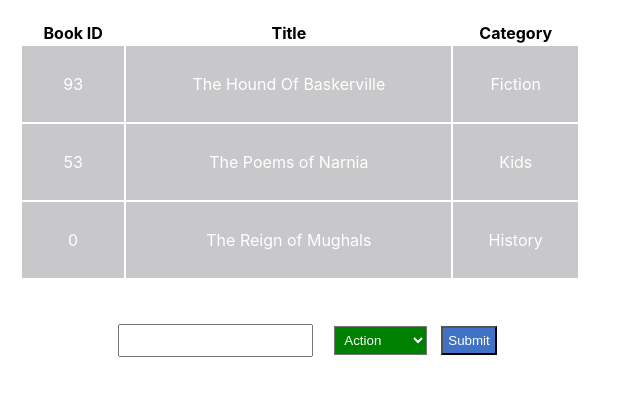
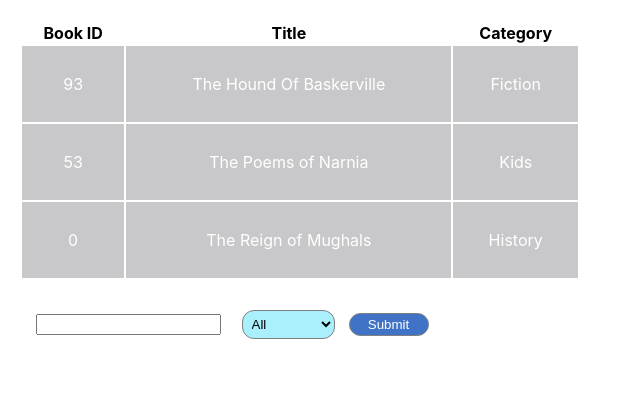
Before and after one commit to Abhigyan001/Bookstore_redux, a React (Create React App) app: page / in a window 1280 px wide. Shown: the top 396 px of the page, without its empty margins (0-640 px from the left). Built offline with nearby package versions, Linux system fonts and the light colour scheme.

Commit message:
Make the BooksForm component stateful

```diff
--- a/src/containers/BooksForm.js
+++ b/src/containers/BooksForm.js
@@ -1,52 +1,85 @@
 import React from 'react';
-import styled from 'styled-components';
-
-const INPUT = styled.input`
-  padding: 7px;
-  margin: 2% 3%;
-  margin-left: -15%;
-`;
-
-const SELECT = styled.select`
-  padding: 5px;
-  background: green;
-  color:white;
-  margin-right: 2%;
-`;
+import { connect } from 'react-redux';
+import PropTypes from 'prop-types';
+import { createBook } from '../actions/index';
 
 const categories = [
+  'All',
   'Action',
   'Biography',
   'History',
   'Horror',
   'Kids',
   'Learning',
-  'Sci-Fi',
+  'Sci-Fi'
 ];
 
 class BooksForm extends React.Component {
   constructor(props) {
     super(props);
     this.state = {
+      id: Math.floor(Math.random() * 1000),
       title: '',
       category: categories[0],
     };
+    this.handleChange = this.handleChange.bind(this);
+    this.handleSubmit = this.handleSubmit.bind(this);
+  }
+
+  handleChange(e) {
+    if (e.target.name === 'title') {
+      this.setState({
+        title: e.target.value,
+      });
+    } else if (e.target.name === 'category') {
+      this.setState({
+        category: e.target.value,
+      });
+    }
+  }
+
+  handleSubmit(e) {
+    const { title } = this.state;
+    const { createBook } = this.props;
+    e.preventDefault();
+    if (title) {
+      createBook(this.state);
+      this.reset();
+    }
+  }
+
+  reset() {
+    this.setState({
+      id: Math.ceil(Math.random() * 1000),
+      title: '',
+      category: categories[0],
+    });
   }
 
   render() {
     const { title, category } = this.state;
     return (
-      <form className="inputForm">
-        <INPUT type="text" value={title} />
-        <SELECT name="category" value={category}>
+      <form onSubmit={this.handleSubmit} className="inputForm">
+        <input name="title" type="text" value={title} onChange={this.handleChange} />
+        <select name="category" value={category} onChange={this.handleChange}>
           {categories.map(category => (
             <option key={category}>{category}</option>
           ))}
-        </SELECT>
-        <button type="submit"> Submit </button>
+        </select>
+        <button className="button2" type="submit"> Submit </button>
       </form>
     );
   }
 }
 
-export default BooksForm;
+BooksForm.propTypes = {
+  createBook: PropTypes.func.isRequired,
+};
+
+const mapDispatchToProps = dispatch => ({
+  createBook: book => {
+    dispatch(createBook(book));
+  },
+});
+
+export default connect(null, mapDispatchToProps)(BooksForm);
--- a/src/index.css
+++ b/src/index.css
@@ -37,6 +37,18 @@ code {
   text-align: center;
   width: 700px;
   padding: 10px;
+  margin-left: -10%;
+}
+
+select {
+  padding: 5px;
+  background: rgba(140, 235, 251, 0.746);
+  color: black;
+  border: 1px solid gray;
+  border-radius: 12px;
+  margin-right: 2%;
+  margin-left: 3%;
+  outline: none;
 }
 
 button {
@@ -44,3 +56,12 @@ button {
   color: white;
   padding: 5px;
 }
+
+.button2 {
+  border: 1px solid gray;
+  border-radius: 12px;
+  padding: 3px;
+  width: 80px;
+  outline: none;
+  cursor: pointer;
+}
```
Also changed, not shown: .eslintrc.json, 1 other file (tests, documents, lock files or other folders).
